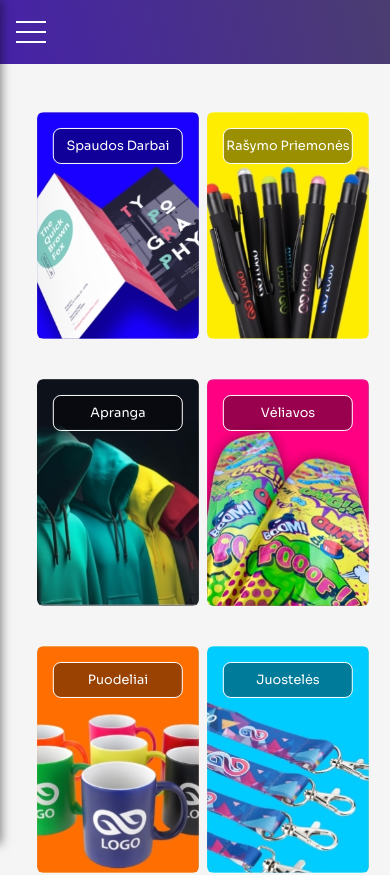
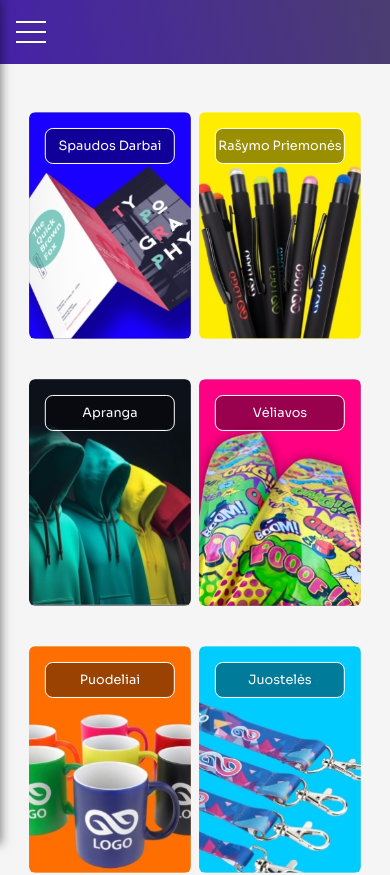
Before and after one commit to gelezhinis/reklaminiai-client, a Next.js app: page /produktai in a window 390 px wide. Shown: the top 875 px of the page. Built offline with nearby package versions, Linux system fonts and the light colour scheme; no server answers.

Commit message:
fixed catgories list grid and positioning

```diff
--- a/components/CategoriesList.module.css
+++ b/components/CategoriesList.module.css
@@ -41,6 +41,7 @@
 @media screen and (max-width: 820px) {
   .list {
     grid-template-columns: repeat(2, 1fr);
+    margin-left: 0;
   }
 }
 /* @media screen and (max-width: 580px) {
@@ -48,7 +49,7 @@
     grid-template-columns: 1fr;
   }
 } */
-@media screen and (max-width: 380px) {
+@media screen and (max-width: 370px) {
   .list {
     grid-template-columns: 1fr;
   }
```
